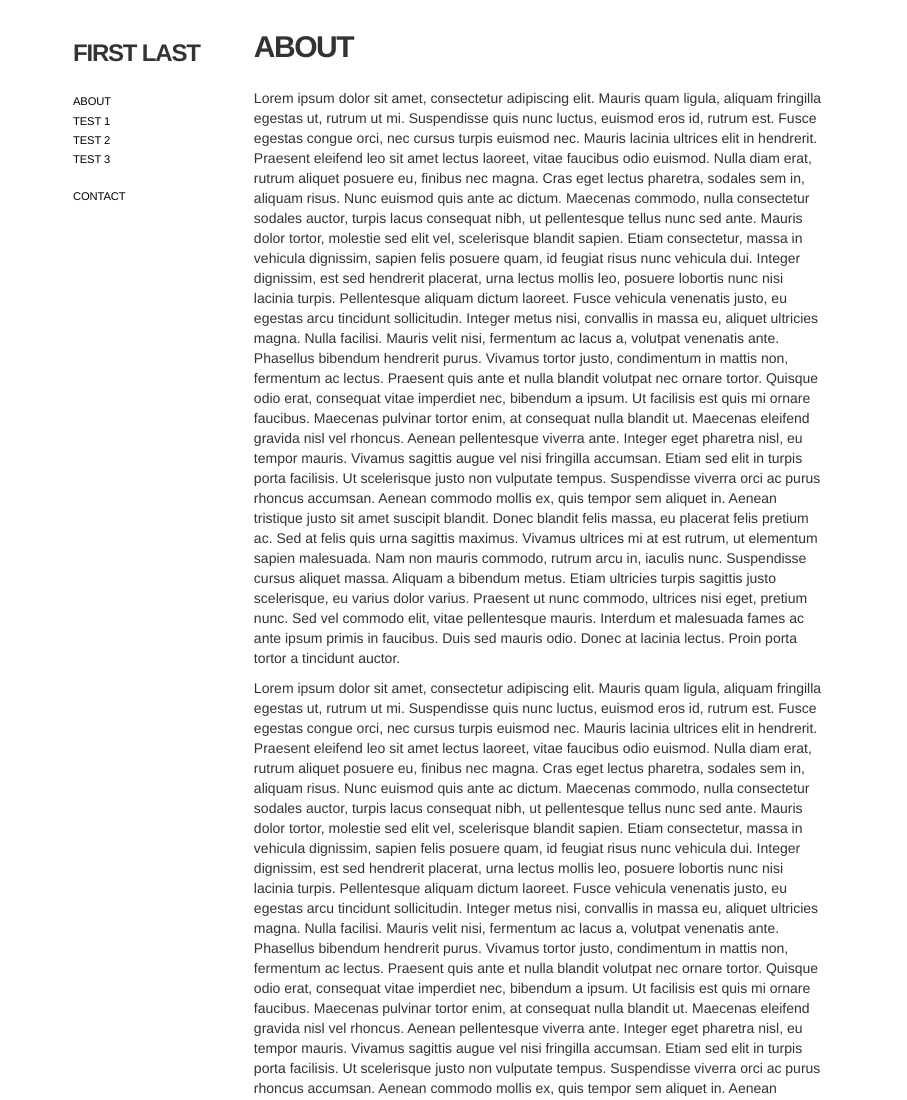
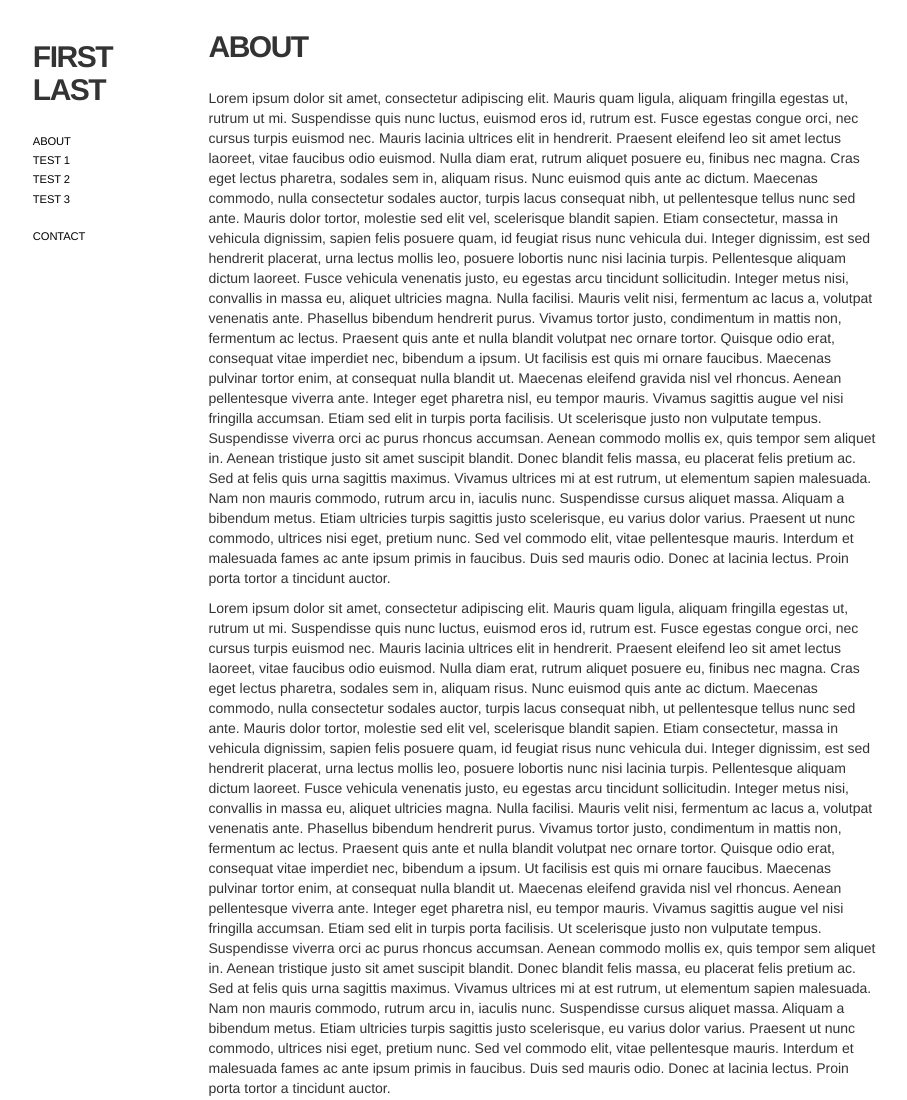
Before and after one commit to kevqiu/bw-website, a plain HTML site: page index.html in a window 1280 px wide. Shown: the top 1100 px of the page, without its empty margins (183-1090 px from the left). Drawn offline with nearby package versions, Linux system fonts and the light colour scheme.

Commit message:
more bootstrap stuff

```diff
--- a/css/main.css
+++ b/css/main.css
@@ -1,11 +1,7 @@
 #main-container {
   padding-top: 10px;
-  width: 60%;
+  width: 80%;
   margin: 0 auto;
-}
-
-#display-section {
-  margin-left: 6%;
 }
 
 #display-title {
--- a/css/sidebar.css
+++ b/css/sidebar.css
@@ -3,11 +3,22 @@
   top: 20px;
 }
 
-#sidebar-title {
-  margin-bottom: 25px;
+.sidebar-title {
+  position: relative;
   font-weight: 600;
   letter-spacing: -0.05em;
   text-transform: uppercase;
+  word-wrap: normal;
+  white-space: normal;
+}
+
+#sidebar-first {
+  margin-bottom: 0px;
+}
+
+#sidebar-last {
+  margin-top: 0px;
+  margin-bottom: 25px;
 }
 
 #sidebar-list {
--- a/index.html
+++ b/index.html
@@ -30,9 +30,10 @@
 		<div id="main-container">
 			<div id="container">
 				<div class="row">
-					<div class="hidden-xs col-sm-2">
-		        <div class="sidebar-module sidebar-module-inset sidebar-fixed hidden-xs">
-							<h3 id="sidebar-title">First Last</h4>
+					<div class="hidden-xs col-sm-3 col-md-2 col-md-offset-1">
+		        <div class="sidebar-module sidebar-module-inset sidebar-fixed">
+							<h2 class="sidebar-title" id="sidebar-first">First</h2>
+							<h2 class="sidebar-title" id="sidebar-last">LAST</h2>
 							<ul id="sidebar-list">
 								<li><a href="">About</a></li>
 								<li><a href="">Test 1</a></li>
@@ -44,7 +45,7 @@
 						</div>
 					</div> <!-- sidebar -->
 
-	        <div class="col-xs-12 col-sm-9" id="display-section">
+	        <div class="col-xs-12 col-sm-8 col-md-8" id="display-section">
 	          <div>
 	            <h2 id="display-title">About</h2>
 	            <p>Lorem ipsum dolor sit amet, consectetur adipiscing elit. Mauris quam ligula, aliquam fringilla egestas ut, rutrum ut mi. Suspendisse quis nunc luctus, euismod eros id, rutrum est. Fusce egestas congue orci, nec cursus turpis euismod nec. Mauris lacinia ultrices elit in hendrerit. Praesent eleifend leo sit amet lectus laoreet, vitae faucibus odio euismod. Nulla diam erat, rutrum aliquet posuere eu, finibus nec magna. Cras eget lectus pharetra, sodales sem in, aliquam risus. Nunc euismod quis ante ac dictum. Maecenas commodo, nulla consectetur sodales auctor, turpis lacus consequat nibh, ut pellentesque tellus nunc sed ante.
@@ -81,6 +82,6 @@ Nam non mauris commodo, rutrum arcu in, iaculis nunc. Suspendisse cursus aliquet
 			</div>
 		</div> <!-- container -->
 	</body>
-	<script src="jquery-3.2.1.js"></script>
-	<script src="test.js"></script>
+	<script src="js/jquery-3.2.1.js"></script>
+	<script src="js/test.js"></script>
 </html>
```
Also changed, not shown: js/jquery-3.2.1.js (renamed from jquery-3.2.1.js), js/test.js (renamed from test.js).
